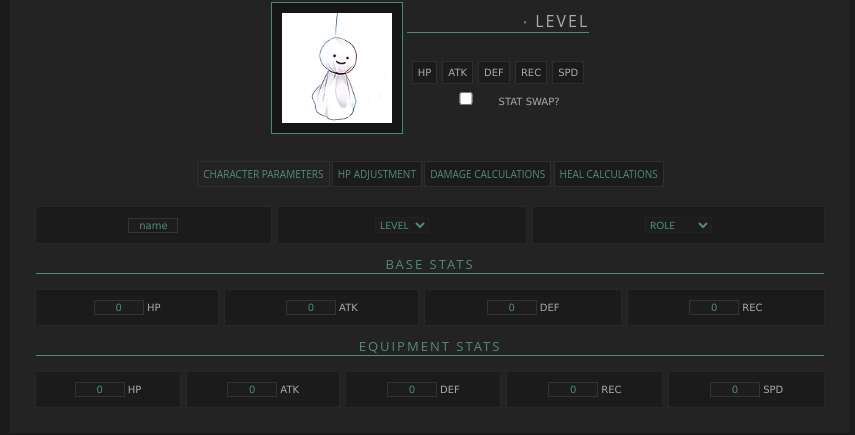
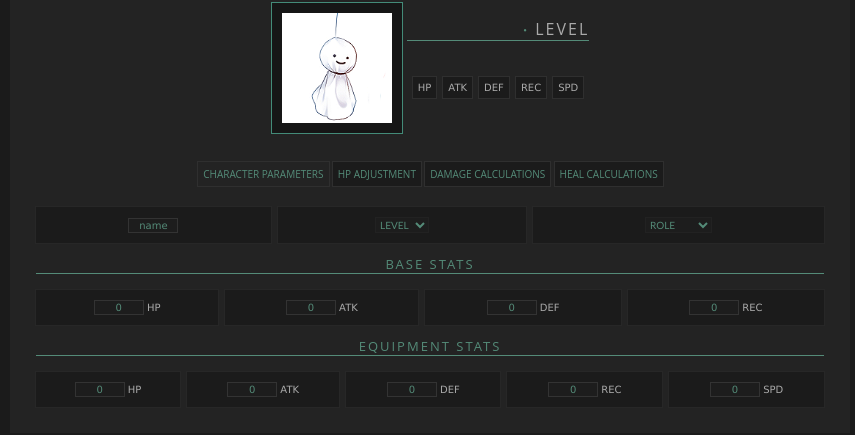
Before and after one commit to peihuawen/UP-Battle-calc-v2, a plain HTML site: page index.html in a window 1280 px wide. Shown: the part 111-546 px from the top of the page, without its empty margins (210-1065 px from the left). Drawn offline with nearby package versions, Linux system fonts and the light colour scheme.

Commit message:
removed stat swap

```diff
--- a/index.html
+++ b/index.html
@@ -33,7 +33,6 @@
                 <td><span id="spd" onchange="run1()"></span> SPD</td>
               </tr>
             </table>
-            <input type="checkbox" id="checkbox" onchange="run1()" /> <span class="statswap">STAT SWAP?</span>
           </td>
         </tr>
       </table>
```
